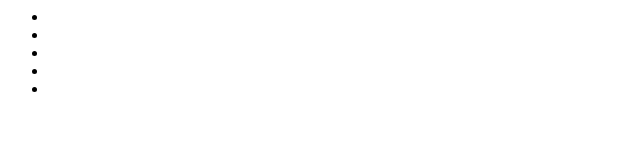
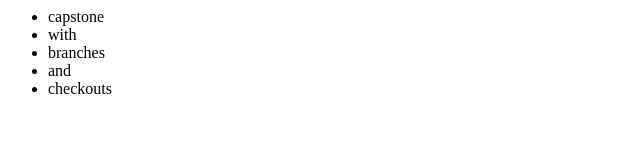
Before and after one commit to itylermcmanus/demo, a plain HTML site: page index.html in a window 1280 px wide. Shown: the whole page, without its empty margins (0-640 px from the left). Drawn offline with Linux system fonts and the light colour scheme.

Commit message:
added text

```diff
--- a/index.html
+++ b/index.html
@@ -1,11 +1,11 @@
 <html>
 
 <ul>
-<li></li>
-<li></li>
-<li></li>
-<li></li>
-<li></li>
+<li>capstone</li>
+<li>with</li>
+<li>branches</li>
+<li>and</li>
+<li>checkouts</li>
 </ul>
 
 
```
